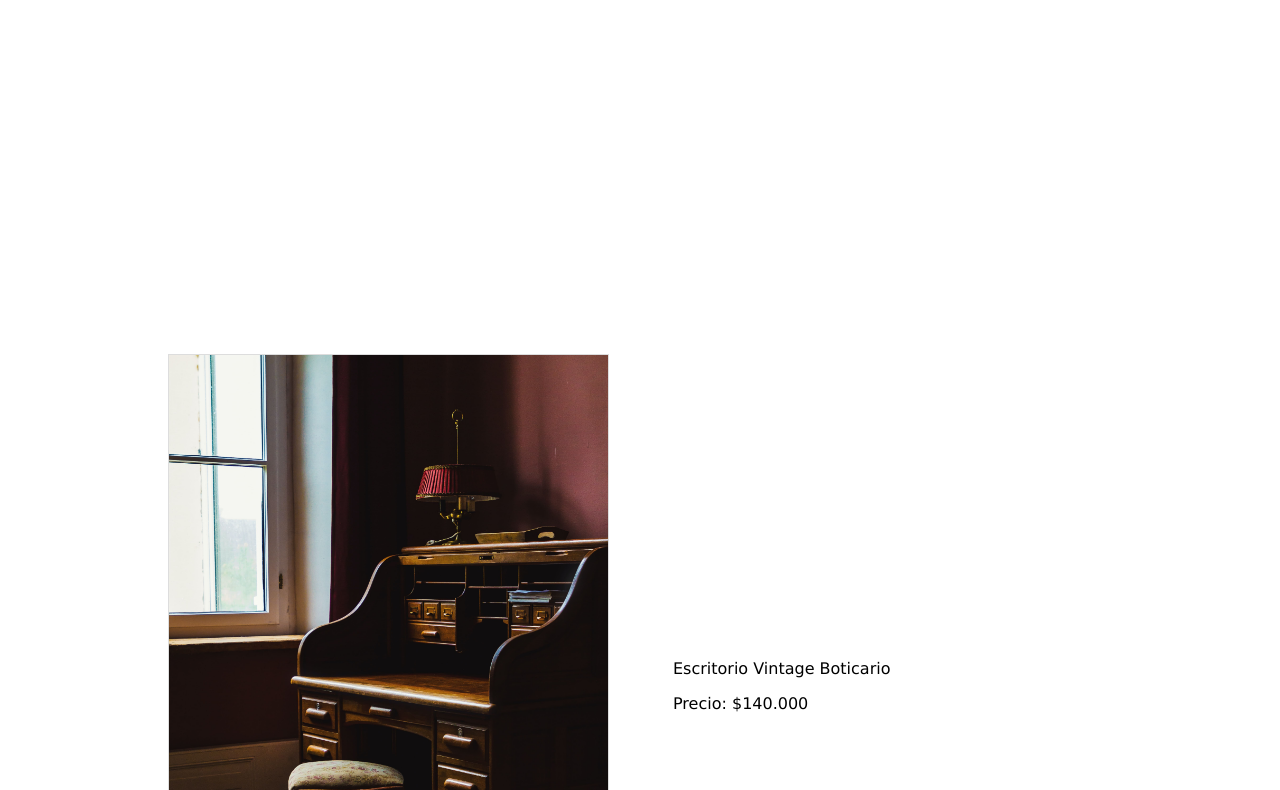
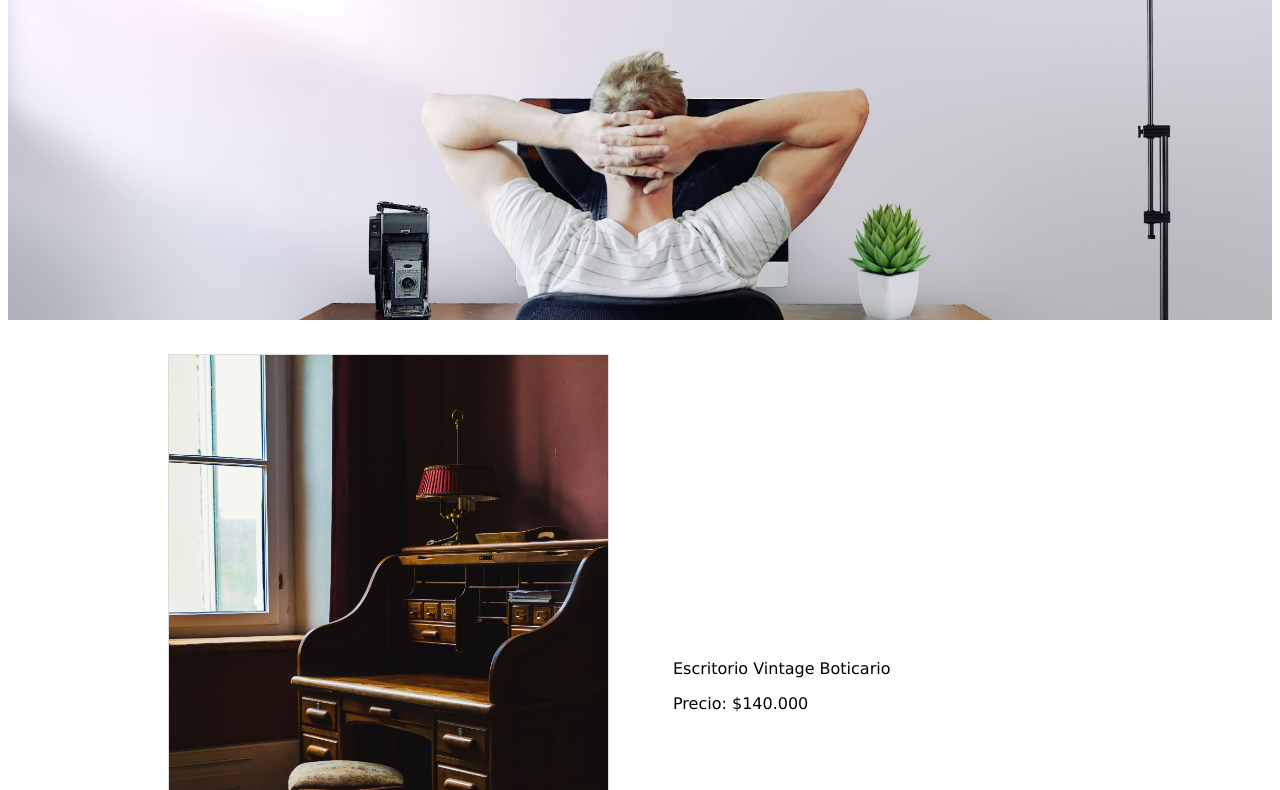
Before and after one commit to lissleal/landingdeco, a plain HTML site: page index.html in a window 1280 px wide. Shown: the part 168-958 px from the top of the page. Drawn offline with Linux system fonts and the light colour scheme; the site is published under a folder, as on GitHub Pages, so addresses that start at the root find nothing.

Commit message:
cambie ruta imagen de fondo en css

```diff
--- a/assets/css/style.css
+++ b/assets/css/style.css
@@ -1,6 +1,6 @@
 .header{
     height: 10em;
-    background-image: url(/assets/img/home_office8.jpg);
+    background-image: url(../img/home_office8.jpg);
     background-size: cover;
     background-position: center;
     padding: 0em 5em 5em 0em;
```
